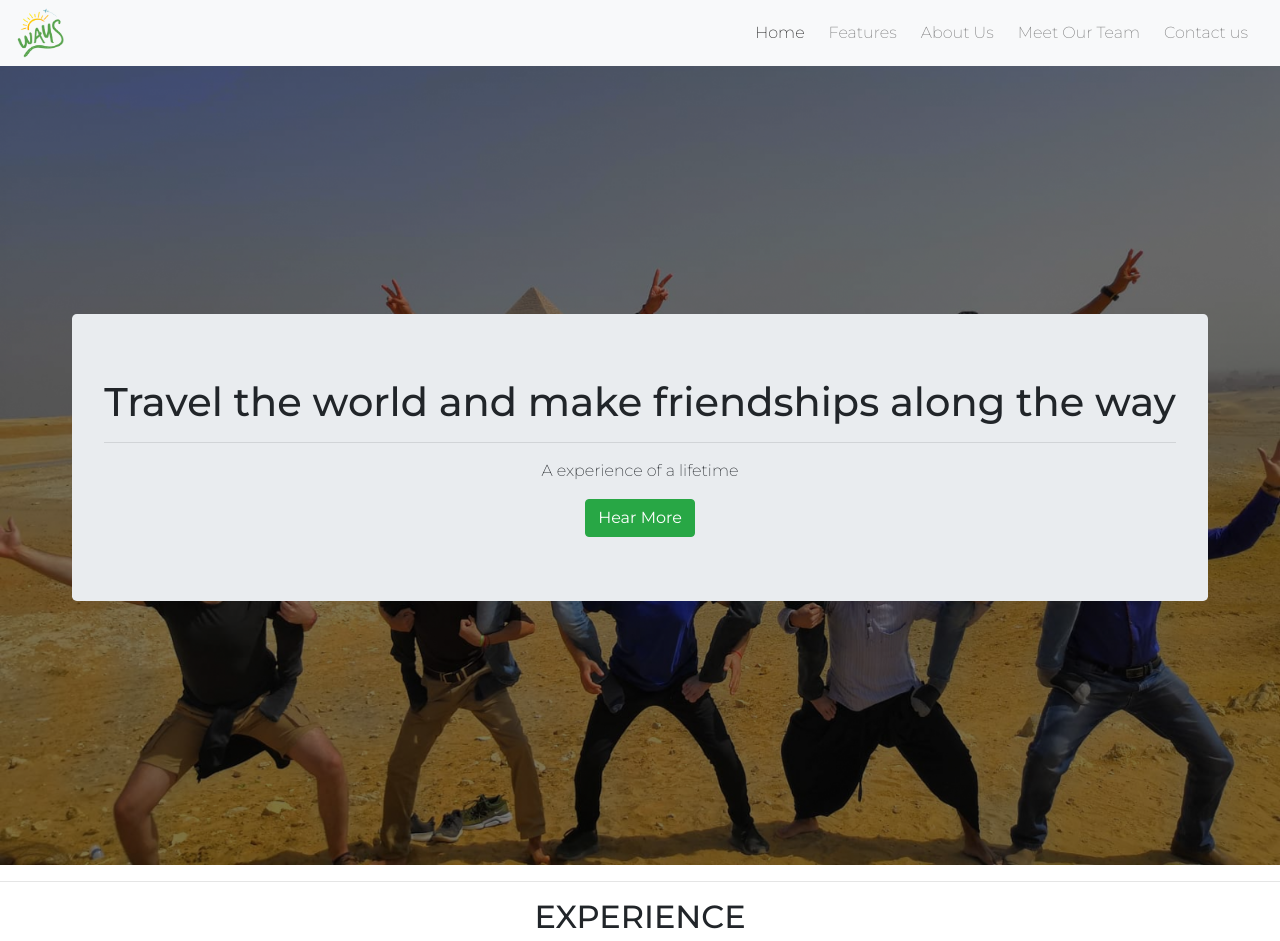
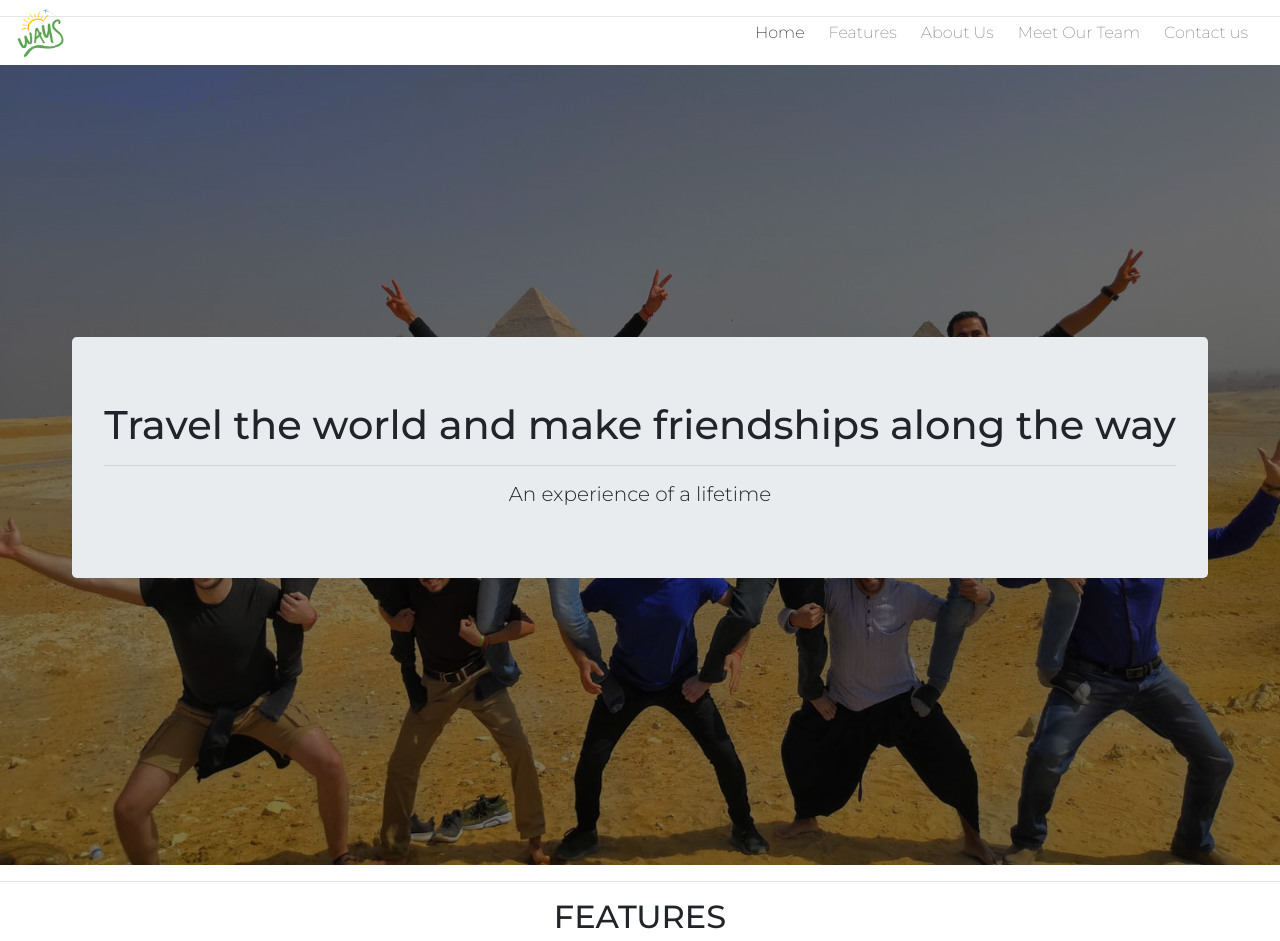
Before and after one commit to daniellima338/Ways, a plain HTML site: page index.html in a window 1280 px wide. Shown: the top 941 px of the page. Drawn offline with nearby package versions, Linux system fonts and the light colour scheme.

Commit message:
callout finished. fixed overall colors

```diff
--- a/index.html
+++ b/index.html
@@ -7,7 +7,8 @@
     <title>Ways For Youth | Travel and learn</title>
 
     <!-- Bootstrap css -->
-    <link rel="stylesheet" href="https://maxcdn.bootstrapcdn.com/bootstrap/4.1.3/css/bootstrap.min.css">
+    <link rel="stylesheet" href="https://cdn.jsdelivr.net/npm/bootstrap@4.6.0/dist/css/bootstrap.min.css"
+        integrity="sha384-B0vP5xmATw1+K9KRQjQERJvTumQW0nPEzvF6L/Z6nronJ3oUOFUFpCjEUQouq2+l" crossorigin="anonymous">
     <link rel="stylesheet" href="https://use.fontawesome.com/releases/v5.15.3/css/all.css"
         integrity="sha384-SZXxX4whJ79/gErwcOYf+zWLeJdY/qpuqC4cAa9rOGUstPomtqpuNWT9wdPEn2fk" crossorigin="anonymous">
 
@@ -18,9 +19,8 @@
     <!-- header -->
     <header>
         <div class="container-fluid">
-            <nav id="nav" class="navbar navbar-expand-sm navbar-light bg-light fixed-top">
+            <nav id="nav" class="navbar navbar-expand-sm navbar-light fixed-top">
                 <a class="navbar-brand mr-auto logo d-sm-none d-md-block" href="index.html"></a>
-                <!--Need to figure out how to make my log work-->
                 <button class=" navbar-toggler ml-auto" type="button" data-toggle="collapse" data-target="#navbarNav"
                     aria-controls="navbarNav" aria-expanded="false" aria-label="Toggle navigation">
                     <span class="navbar-toggler-icon ml-auto"></span>
@@ -57,9 +57,9 @@
             <div class="col-12">
                 <section class="callout jumbotron text-center mt-3">
                     <h1 class="jumbotron-header">Travel the world and make friendships along the way</h1>
-                    <hr class="block-divider block-divider--brown">
-                    <p>A experience of a lifetime</p>
-                    <button class="btn btn-success">Hear More</button>
+                    <hr class="block-divider">
+                    <h2 class="lead">An experience of a lifetime</h2>
+                    <!-- <button class="btn btn-success mt-3">Hear More</button> Do i want a button here?-->
                 </section>
             </div>
         </div>
@@ -73,7 +73,7 @@
         <section class="features">
             <div class="row">
                 <div class="col-12">
-                    <h2 class="text-uppercase text-center">Experience</h2>
+                    <h2 class="text-uppercase text-center">Features</h2>
                 </div>
             </div>
             <div class="row">
@@ -118,7 +118,7 @@
         <section class="about-us">
             <div class="row">
                 <div class="col-6 offset-3 my-5">
-                    <h2 class="text-center">About Ways</h2>
+                    <h2 class="text-center">About Us</h2>
                 </div>
             </div>
             <div class="row">
```
